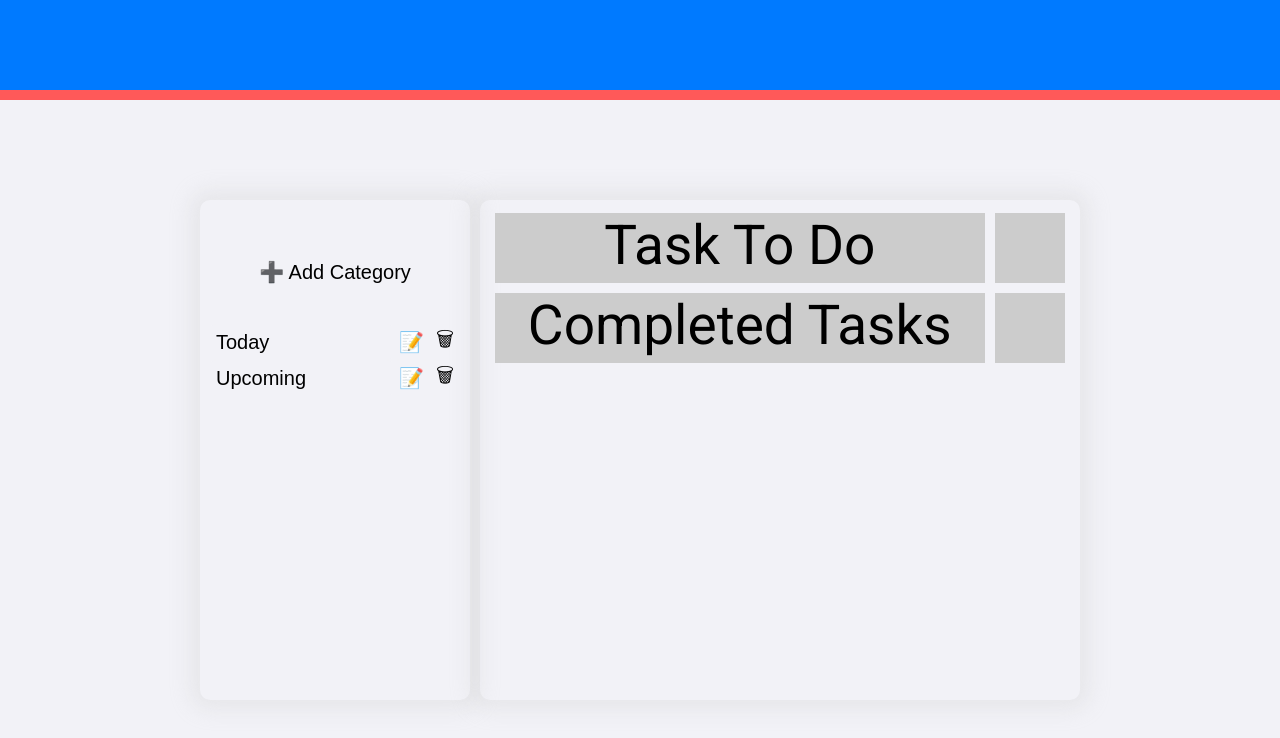
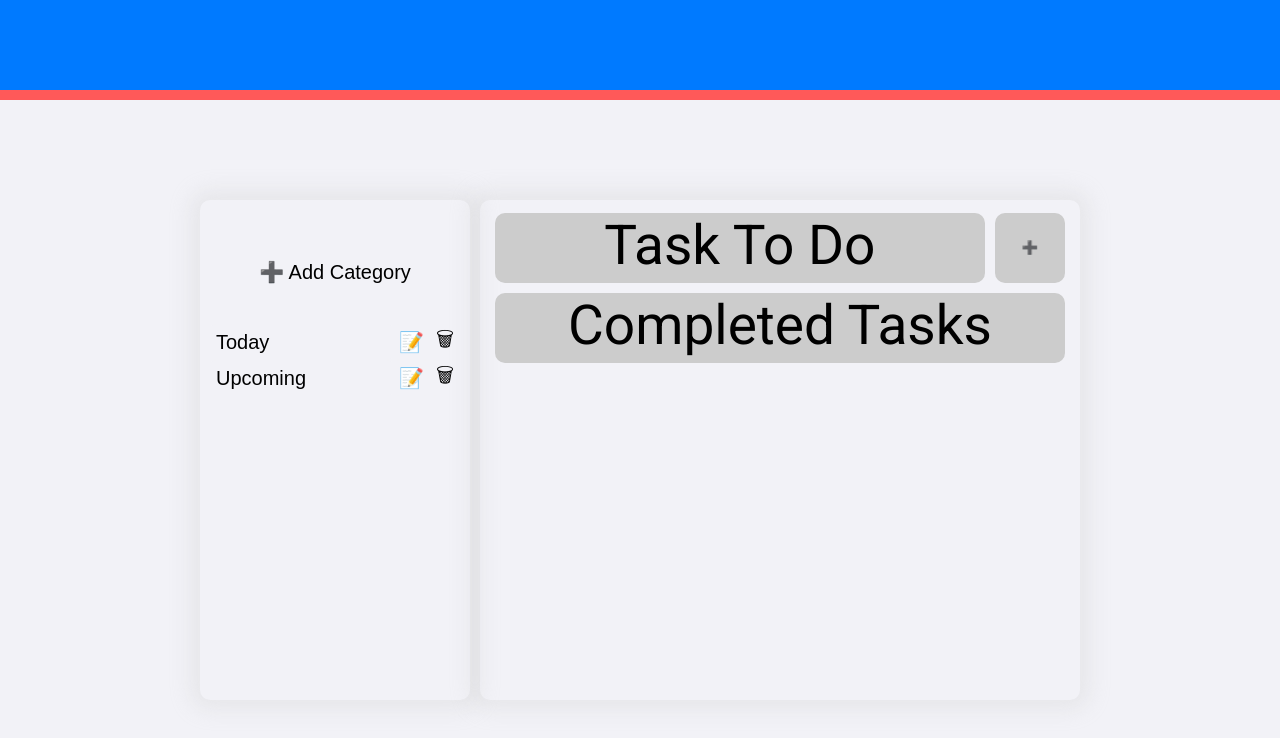
Before and after one commit to FloppyCacti/Todo-list, a website built with webpack: page src/index.html in a window 1280 px wide. Built offline with nearby package versions, Linux system fonts and the light colour scheme.

Commit message:
remove complete task button

```diff
--- a/src/list-content.js
+++ b/src/list-content.js
@@ -13,6 +13,7 @@ export function listContent(){
     taskToDoLabel.innerHTML = 'Task To Do';
     const taskToDoButton = document.createElement('button');
     taskToDoButton.classList.add('taskButton');
+    taskToDoButton.innerHTML = '➕';
     taskToDo.classList.add('listContentHeader');
 
     taskToDo.appendChild(taskToDoLabel);
@@ -22,12 +23,9 @@ export function listContent(){
     const taskCompletedLable = document.createElement('div');
     taskCompletedLable.classList.add('taskLabel');
     taskCompletedLable.innerHTML = 'Completed Tasks';
-    const taskCompletedButton = document.createElement('button');
-    taskCompletedButton.classList.add('taskButton');
     taskCompleted.classList.add('listContentHeader');
 
     taskCompleted.appendChild(taskCompletedLable);
-    taskCompleted.appendChild(taskCompletedButton);
 
     listContainer.appendChild(taskToDo);
     listContainer.appendChild(taskCompleted);
--- a/src/style.css
+++ b/src/style.css
@@ -107,6 +107,7 @@ dialog{
     background-color: rgb(204, 204, 204);
     text-align: center;
     font-size: 55px;
+    border-radius: 10px;
 }
 
 .taskButton{
@@ -114,6 +115,7 @@ dialog{
     width: 80px;
     background-color: rgb(204, 204, 204);
     border: none;
+    border-radius: 10px;
 }
 
 .taskButton:hover{
```
